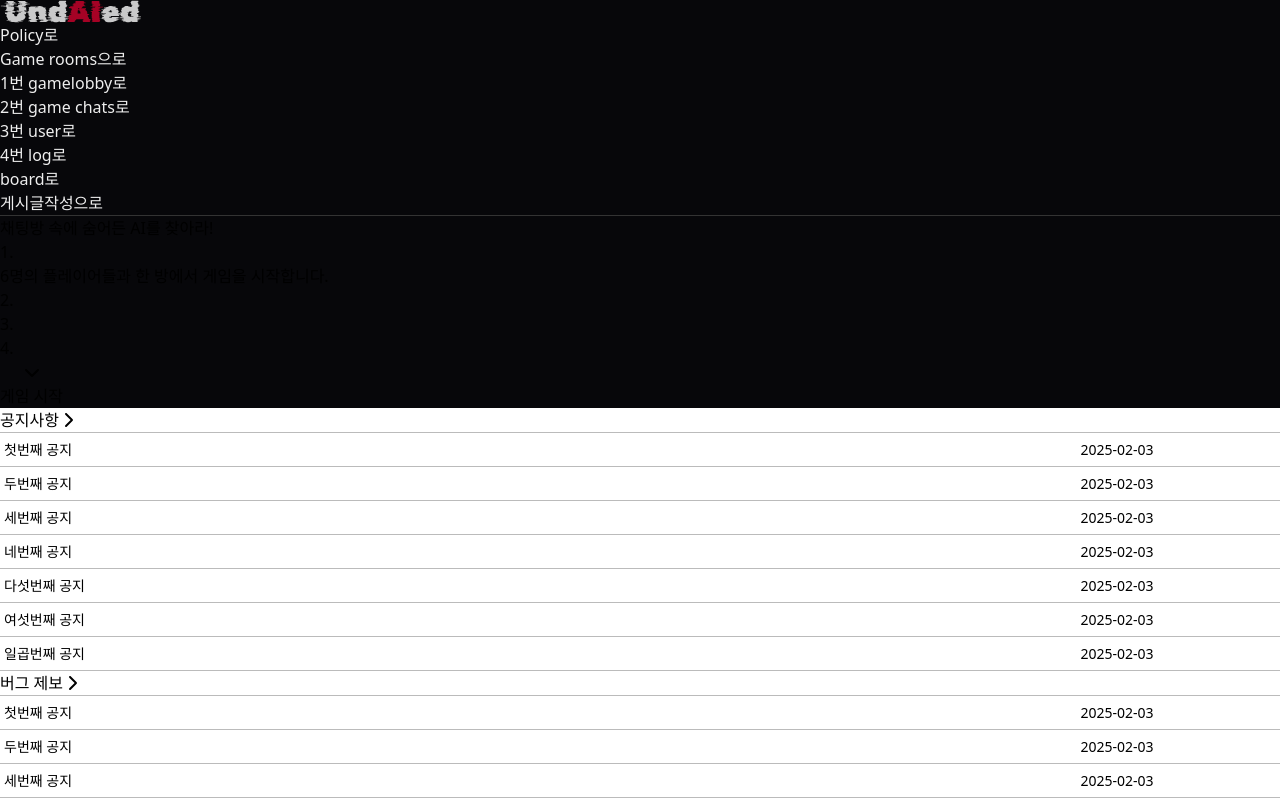
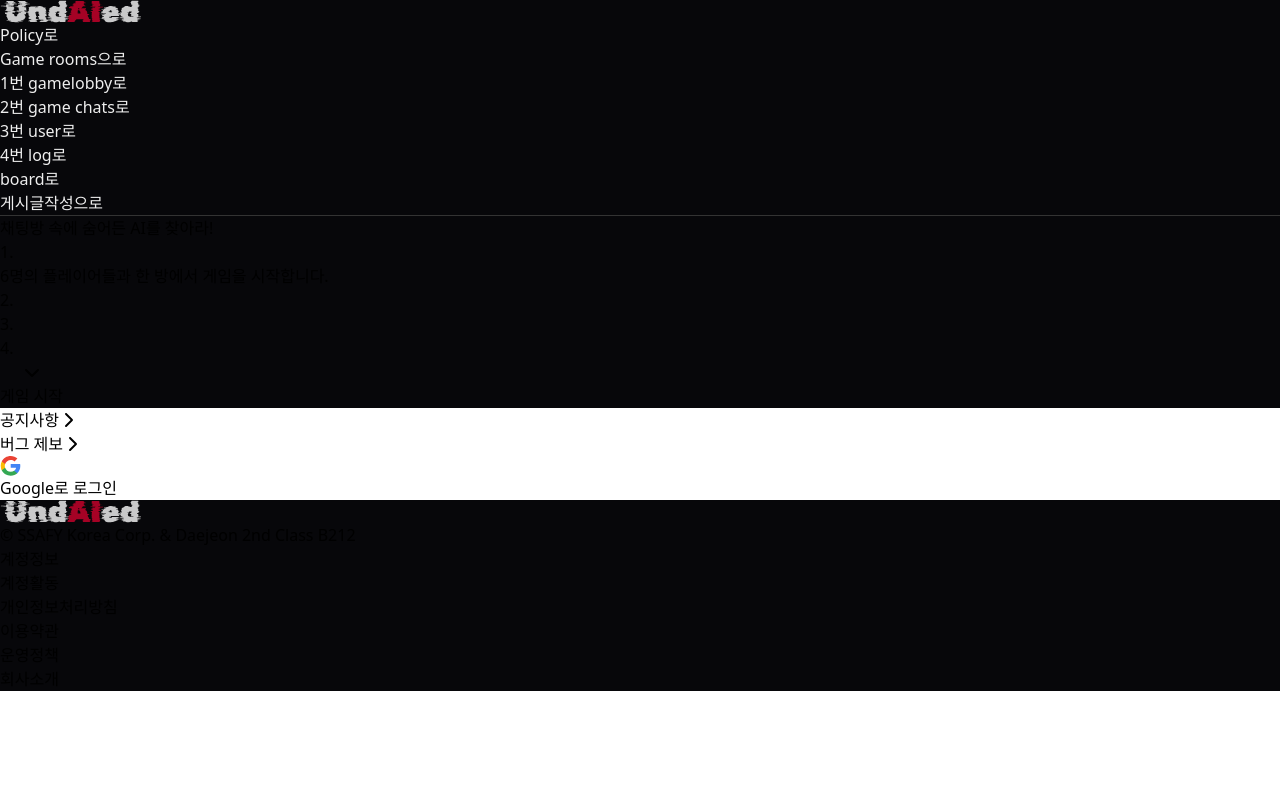
Before and after one commit to reasonyi/UndAIed, a React (Vite) app in the folder FE/: page / in a window 1280 px wide. Shown: the top 800 px of the page. Built offline with nearby package versions, Linux system fonts and the light colour scheme.

Commit message:
Revert:4c80a6c 시점으로 되돌아감:: "Merge branch 'feature/main-board-design/frontend' into 'develop'"
This reverts commit 4c80a6cdcfbc9e8ed8f75190fcfec51e5a404e7c, reversing
changes made to 8ccd473b5da79e3c2c0ef27e4ea65db555c2ab5d.

```diff
--- a/FE/index.html
+++ b/FE/index.html
@@ -4,7 +4,7 @@
     <meta charset="UTF-8" />
     <link rel="icon" type="image/svg+xml" href="/vite.svg" />
     <meta name="viewport" content="width=device-width, initial-scale=1.0" />
-    <title>UndAIed</title>
+    <title>Vite + React + TS</title>
   </head>
   <body>
     <div id="root"></div>
--- a/FE/src/index.css
+++ b/FE/src/index.css
@@ -47,28 +47,3 @@ input {
 .border-outline-gray {
   border-color: rgb(98, 98, 103);
 }
-
-/* 홈 */
-.board-container {
-  flex: 1;
-  border-top: 1px solid rgb(187, 187, 187);
-}
-.board-content {
-  display: flex;
-  font-size: 14px;
-  padding: 6px 4px;
-  border-bottom: 1px solid rgb(187, 187, 187);
-}
-.board-content:hover {
-  background-color: #8723410a;
-}
-.board-content-title {
-  flex: 3;
-  display: flex;
-  justify-content: flex-start;
-}
-.board-content-date {
-  flex: 1;
-  display: flex;
-  justify-content: center;
-}
--- a/FE/src/pages/GameChats/GameChats.tsx
+++ b/FE/src/pages/GameChats/GameChats.tsx
@@ -162,7 +162,7 @@ function GameChats() {
           <div className="max-w-3xl mx-auto xl:max-w-none xl:ml-0 xl:mr-[32rem]">
             <div className="chat-container flex flex-col h-screen overflow-auto">
               {/* 메시지 리스트 영역 */}
-              <div className="flex-1 px-5 pt-4">
+              <div className="flex-1 px-4 pt-4">
                 {messages.map((msg: IMessage) => {
                   if (msg.player === 10) {
                     return <SystemBubble key={msg.id} message={msg} />;
--- a/FE/src/pages/GameChats/components/SystemBubble.tsx
+++ b/FE/src/pages/GameChats/components/SystemBubble.tsx
@@ -13,7 +13,7 @@ function SystemBubble({ message }: SystemBubbleProps) {
   return (
     <div className="flex mb-4 justify-center">
       <div
-        className={`w-full my-2 py-3 px-4 text-sm font-semibold bg-[rgb(9,9,11)] text-red-500 border-2 border-solid border-[#555555] rounded-md`}
+        className={`w-[90%] my-2 py-3 px-4 text-sm font-semibold bg-[rgb(9,9,11)] text-red-500 border-2 border-solid border-[#555555]`}
       >
         {message.text}
       </div>
--- a/FE/src/pages/Home/Home.tsx
+++ b/FE/src/pages/Home.tsx
@@ -1,27 +1,21 @@
 import { useState, useEffect } from "react";
 
 import { Link, useOutletContext } from "react-router-dom";
-import LoggedInHome from "../../components/LoggedInHome";
-import LoggedOutHome from "../../components/LoggedOutHome";
-import Header from "../../components/Header";
-import HeaderTemp from "../../components/HeaderTemp";
+import LoggedInHome from "../components/LoggedInHome";
+import LoggedOutHome from "../components/LoggedOutHome";
+import Header from "../components/Header";
+import HeaderTemp from "../components/HeaderTemp";
 import { FontAwesomeIcon } from "@fortawesome/react-fontawesome";
 import { IconDefinition } from "@fortawesome/fontawesome-svg-core";
 import {
   faChevronDown,
   faChevronRight,
 } from "@fortawesome/free-solid-svg-icons";
-import GoogleIcon from "../../assets/svg-icon/google_logo.svg";
-import Logo from "../../assets/svg-icon/game_logo.svg";
+import GoogleIcon from "../assets/svg-icon/google_logo.svg";
+import Logo from "../assets/svg-icon/game_logo.svg";
 
 interface OuletContextType {
   isLoggedIn: boolean;
-}
-interface IBoard {
-  id: number;
-  tag: string;
-  title: string;
-  date: string; // true면 내가 보낸 메시지, false면 상대방 메시지
 }
 
 function Home() {
@@ -35,17 +29,6 @@ function Home() {
   const [scrollRatio, setScrollRatio] = useState(0);
   const INFO_VIEWPORT = 3;
   const [infoScrollRatio, setInfoScrollRatio] = useState(0);
-
-  //게시글 관련련
-  const [boards, setBoards] = useState<IBoard[]>([
-    { id: 0, tag: "공지", title: "첫번째 공지", date: "2025-02-03" },
-    { id: 1, tag: "공지", title: "두번째 공지", date: "2025-02-03" },
-    { id: 2, tag: "공지", title: "세번째 공지", date: "2025-02-03" },
-    { id: 3, tag: "공지", title: "네번째 공지", date: "2025-02-03" },
-    { id: 4, tag: "공지", title: "다섯번째 공지", date: "2025-02-03" },
-    { id: 5, tag: "공지", title: "여섯번째 공지", date: "2025-02-03" },
-    { id: 6, tag: "공지", title: "일곱번째 공지", date: "2025-02-03" },
-  ]);
 
   // 스크롤 감지 핸들러
   useEffect(() => {
@@ -139,60 +122,33 @@ function Home() {
       <div className="flex justify-center bg-[#f7f7f7]">
         <div className="relative white-container min-h-[calc(70vh-3.5rem)] py-10 flex md:pl-[calc(32rem)] lg:pl-[calc(40rem)]">
           <div className="md:flex hidden w-[32rem] lg:w-[40rem] left-[max(0px,calc(50%-45rem))] absolute">
-            <div className="w-1/2 pr-4">
-              <Link to={"/board"} className="text-lg font-bold text-[#872341]">
+            <div className="w-1/2">
+              <Link to={"/board"} className="text-md font-bold text-[#872341]">
                 공지사항{" "}
                 <FontAwesomeIcon
                   className="w-[1rem] h-[1rem]"
                   icon={rightChervon}
                 />
               </Link>
-              <ul className="board-container mt-3">
-                {boards.map((board: IBoard) => (
-                  <Link className="" to="/">
-                    <li className="board-content font-medium">
-                      <span className="board-content-title">{board.title}</span>
-                      <span className="board-content-date">{board.date}</span>
-                    </li>
-                  </Link>
-                ))}
+              <ul className="">
+                <li className=""></li>
               </ul>
             </div>
-            <div className="w-1/2 pr-4">
-              <Link to={"/board"} className="text-lg font-bold text-[#872341]">
+            <div className="w-1/2">
+              <Link to={"/board"} className="text-md font-bold text-[#872341]">
                 버그 제보{" "}
                 <FontAwesomeIcon
                   className="w-[1rem] h-[1rem]"
                   icon={rightChervon}
                 />
               </Link>
-              <ul className="board-container mt-3">
-                {boards.map((board: IBoard) => (
-                  <Link className="" to="/">
-                    <li className="board-content font-medium">
-                      <span className="board-content-title">{board.title}</span>
-                      <span className="board-content-date">{board.date}</span>
-                    </li>
-                  </Link>
-                ))}
-              </ul>
             </div>
           </div>
-          <div className="flex flex-col w-full items-center">
-            <button className="w-[22.5rem] h-[5.5rem] flex justify-center items-center mb-10 bg-black text-white font-mono border-2 border-[#872341] rounded-sm text-3xl font-semibold">
-              GAME START
-            </button>
-            <button className="w-[22.5rem] h-9 border border-[#dadce0] bg-white rounded-[20px] flex items-center justify-between px-3 mb-5">
+          <div className="flex w-full justify-center">
+            <button className="w-[22.5rem] h-9 border border-[#dadce0] bg-white rounded-[20px] flex items-center justify-between px-3">
               <img src={GoogleIcon} alt="" />
               <div className="text-[#3c4043] text-sm font-medium font-['Roboto']">
                 Google로 로그인
-              </div>
-              <div className="w-4 h-[1px]"></div>
-            </button>
-            <button className="w-[22.5rem] h-9 border border-[#dadce0] bg-white rounded-[20px] flex items-center justify-between px-3">
-              <div></div>
-              <div className="text-[#3c4043] text-sm font-medium font-['Roboto']">
-                가입하기
               </div>
               <div></div>
             </button>
--- a/FE/src/routes/routes.tsx
+++ b/FE/src/routes/routes.tsx
@@ -1,7 +1,7 @@
 import { createBrowserRouter } from "react-router-dom";
 import App from "../App";
 import NotFound from "../pages/NotFound";
-import Home from "../pages/Home/Home";
+import Home from "../pages/Home";
 import Policy from "../pages/Policy";
 import GameRooms from "../pages/GameRooms";
 import GameLobby from "../pages/GameLobby";
```
